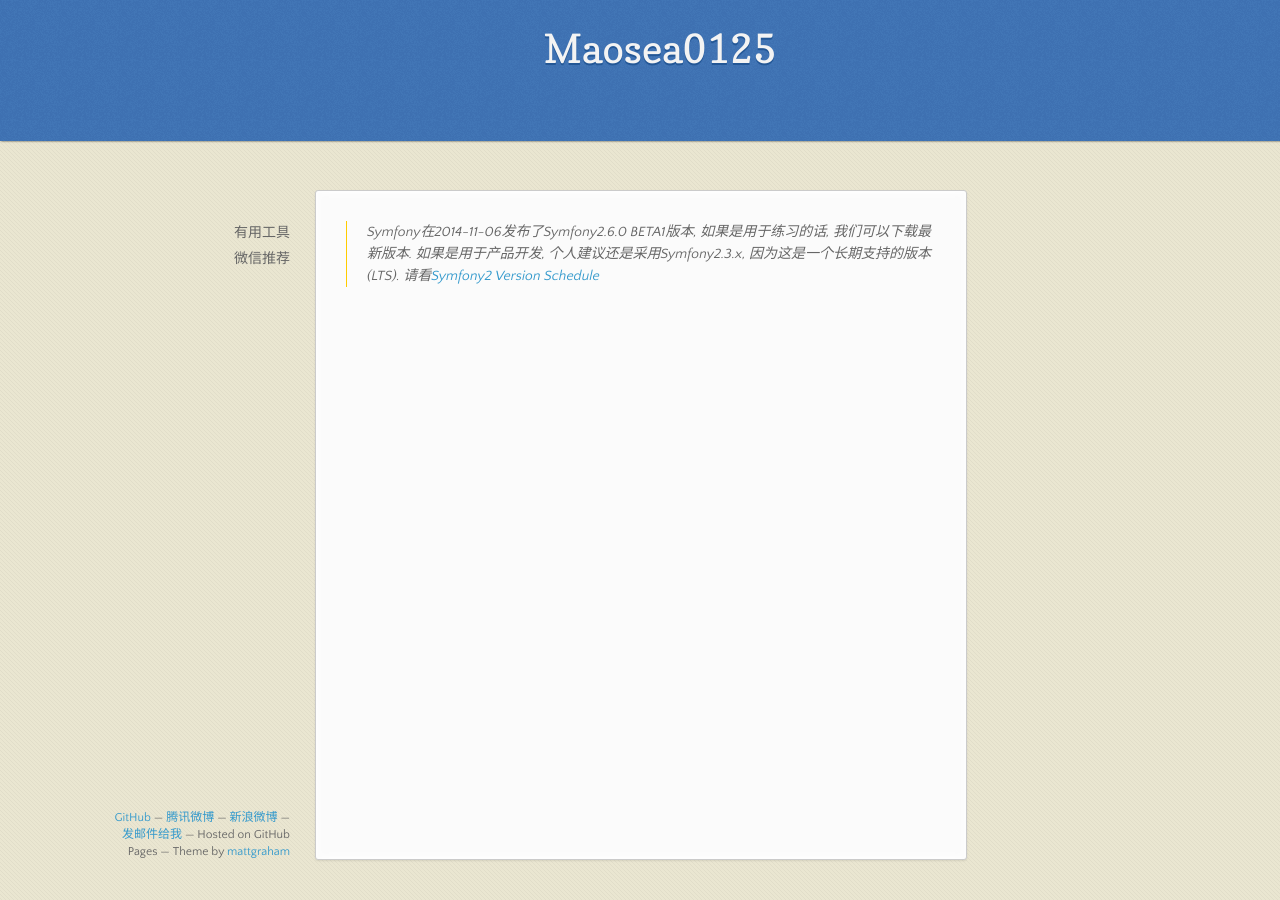
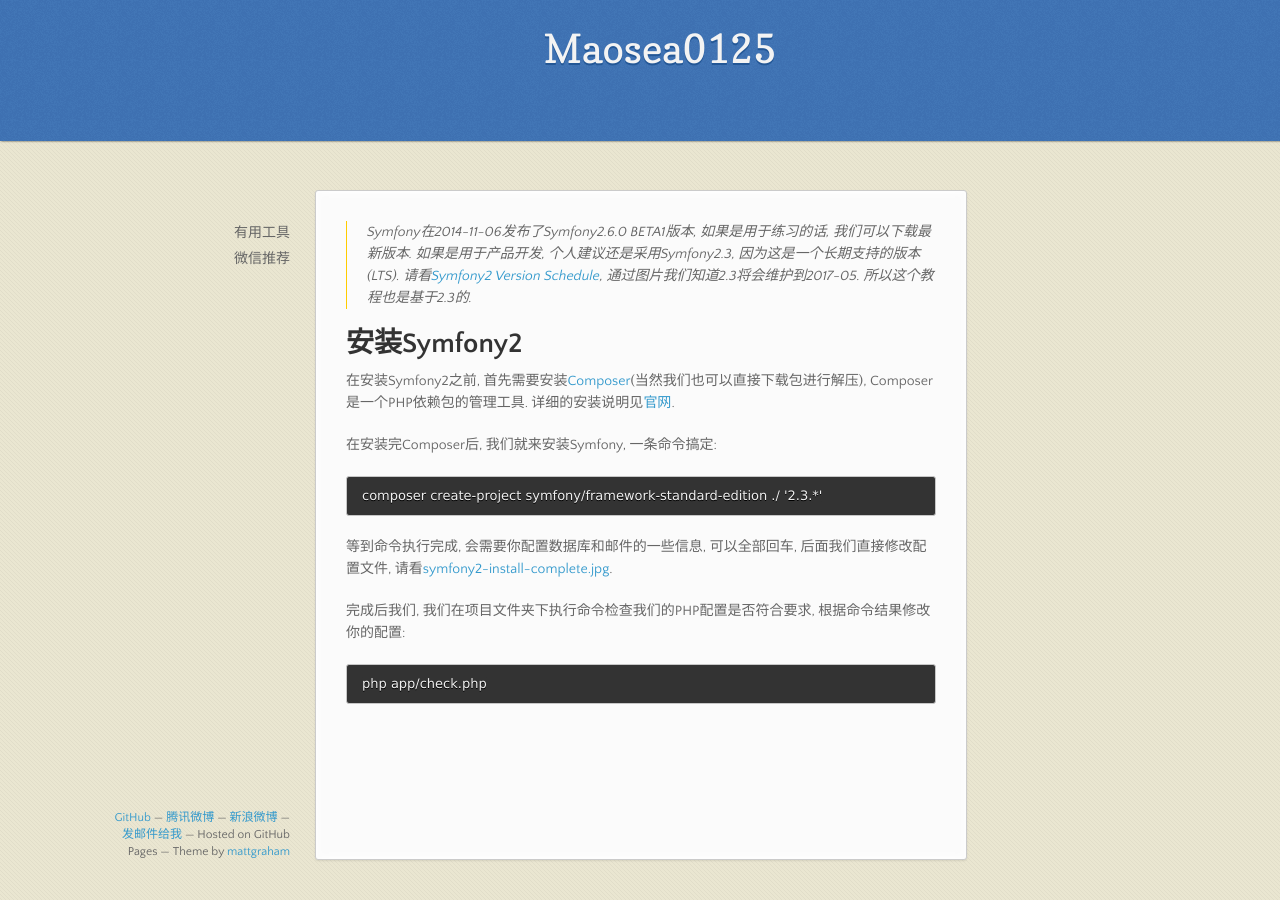
Before and after one commit to maosea0125/maosea0125.github.io, a Jekyll site: the page built from _posts/2014-11-16-symfony2-course01.md, in a window 1280 px wide. Built offline with Jekyll 4.4.1, drawn with Linux system fonts in a browser that asks for light colours; Markdown is read by kramdown in place of the engine named in the settings.

Commit message:
update 2014-11-16-symfony2-course01.md

```diff
--- a/_posts/2014-11-16-symfony2-course01.md
+++ b/_posts/2014-11-16-symfony2-course01.md
@@ -3,4 +3,17 @@
 title: Symfony2 教程1 - 配置和安装Symfony2
 ---
 
-> Symfony在2014-11-06发布了Symfony2.6.0 BETA1版本, 如果是用于练习的话, 我们可以下载最新版本. 如果是用于产品开发, 个人建议还是采用Symfony2.3.x, 因为这是一个长期支持的版本(LTS). 请看[Symfony2 Version Schedule](/images/symfony2-version-schedule.jpg)
+> Symfony在2014-11-06发布了Symfony2.6.0 BETA1版本, 如果是用于练习的话, 我们可以下载最新版本. 如果是用于产品开发, 个人建议还是采用Symfony2.3, 因为这是一个长期支持的版本(LTS). 请看[Symfony2 Version Schedule](/images/symfony2-version-schedule.jpg), 通过图片我们知道2.3将会维护到2017-05. 所以这个教程也是基于2.3的.
+
+安装Symfony2
+============
+
+在安装Symfony2之前, 首先需要安装[Composer](http://getcomposer.org/)(当然我们也可以直接下载包进行解压), Composer是一个PHP依赖包的管理工具. 详细的安装说明见[官网](https://getcomposer.org/download/).
+
+在安装完Composer后, 我们就来安装Symfony, 一条命令搞定:
+<pre><code>composer create-project symfony/framework-standard-edition ./ '2.3.*'</code></pre>
+
+等到命令执行完成, 会需要你配置数据库和邮件的一些信息, 可以全部回车, 后面我们直接修改配置文件, 请看[symfony2-install-complete.jpg](/images/symfony2-install-complete.jpg).
+
+完成后我们, 我们在项目文件夹下执行命令检查我们的PHP配置是否符合要求, 根据命令结果修改你的配置:
+<pre><code>php app/check.php</code></pre>
```
Also changed, not shown: images/symfony2-install-complete.jpg (added).
